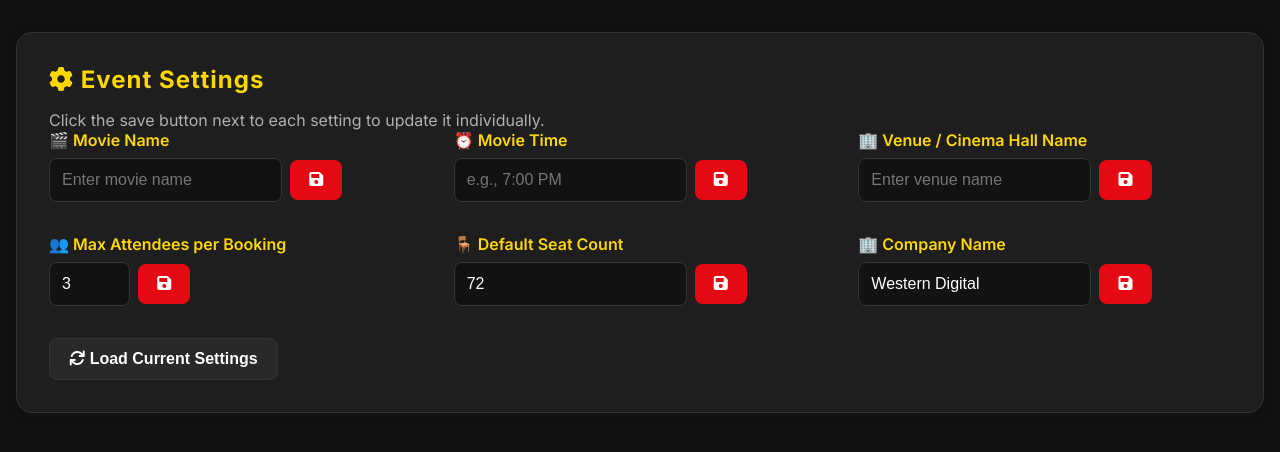
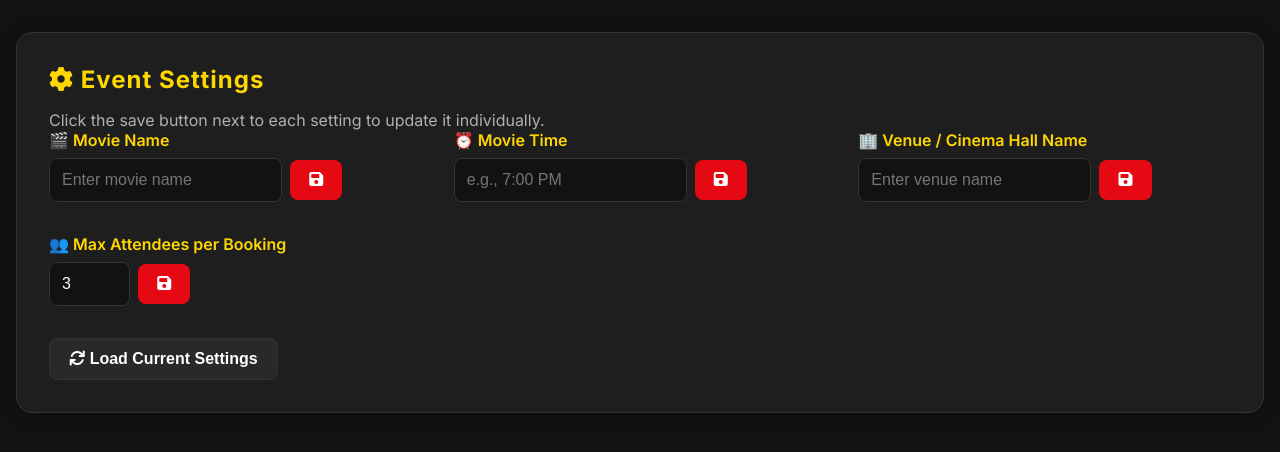
Before and after one commit to YouBhoy/Movie-Night-WD-Version, a PHP site: page /admin.php in a window 1280 px wide. Shown: the part 278-730 px from the top of the page. Run offline with PHP 8.4, Linux system fonts and the light colour scheme; the visitor is signed in with stand-in values (Sample User, id 1); tables that the repository leaves empty or names only in its code hold one stand-in row (values such as "Sample post"); some libraries are stand-ins or nearby versions.

Commit message:
Fix CSRF token error in admin settings; refactor hardcoded max attendees to use DB setting across admin, API, and frontend

```diff
--- a/admin.php
+++ b/admin.php
@@ -1082,24 +1082,7 @@ $adminCsrfToken = generateAdminCSRFToken();
                                     </button>
                                 </div>
                             </div>
-                            <div class="form-group">
-                                <label for="default_seat_count" style="color: var(--secondary-color); font-weight: 600;">🪑 Default Seat Count</label>
-                                <div style="display: flex; gap: 0.5rem; align-items: center;">
-                                    <input type="number" id="default_seat_count" name="default_seat_count" min="1" value="72" style="background: var(--background); color: var(--text-primary); border: 1px solid var(--border); border-radius: 8px; padding: 0.75rem; font-size: 1rem;">
-                                    <button type="button" class="btn btn-primary" style="background: var(--primary-color); color: #fff; border-radius: 8px;" onclick="saveSetting('default_seat_count')">
-                                        <i class="fas fa-save"></i>
-                                    </button>
-                                </div>
-                            </div>
-                            <div class="form-group">
-                                <label for="company_name" style="color: var(--secondary-color); font-weight: 600;">🏢 Company Name</label>
-                                <div style="display: flex; gap: 0.5rem; align-items: center;">
-                                    <input type="text" id="company_name" name="company_name" placeholder="Enter company name" value="Western Digital" style="background: var(--background); color: var(--text-primary); border: 1px solid var(--border); border-radius: 8px; padding: 0.75rem; font-size: 1rem;">
-                                    <button type="button" class="btn btn-primary" style="background: var(--primary-color); color: #fff; border-radius: 8px;" onclick="saveSetting('company_name')">
-                                        <i class="fas fa-save"></i>
-                                    </button>
-                                </div>
-                            </div>
+
                         </div>
                         <div style="margin-top: 2rem;">
                             <button type="button" class="btn btn-secondary" style="background: var(--hover); color: var(--text-primary); border-radius: 8px;" onclick="loadEventSettings()">
@@ -1440,6 +1423,7 @@ $adminCsrfToken = generateAdminCSRFToken();
             formData.append('action', 'update_event_setting');
             formData.append('setting_key', settingKey);
             formData.append('setting_value', value);
+            formData.append('admin_csrf_token', document.querySelector('meta[name=admin-csrf-token]').content);
 
             fetch('admin.php', {
                 method: 'POST',
@@ -1469,8 +1453,7 @@ $adminCsrfToken = generateAdminCSRFToken();
                         if (settings.movie_time) document.getElementById('movie_time').value = settings.movie_time;
                         if (settings.venue_name) document.getElementById('venue_name').value = settings.venue_name;
                         if (settings.max_attendees) document.getElementById('max_attendees').value = settings.max_attendees;
-                        if (settings.default_seat_count) document.getElementById('default_seat_count').value = settings.default_seat_count;
-                        if (settings.company_name) document.getElementById('company_name').value = settings.company_name;
+
                         showToast('Settings loaded successfully', 'success');
                     } else {
                         showToast('Error loading settings: ' + data.message, 'error');
```
Also changed, not shown: api.php (+5 -2 lines), index.php (+12 -9 lines), 1 other file.
